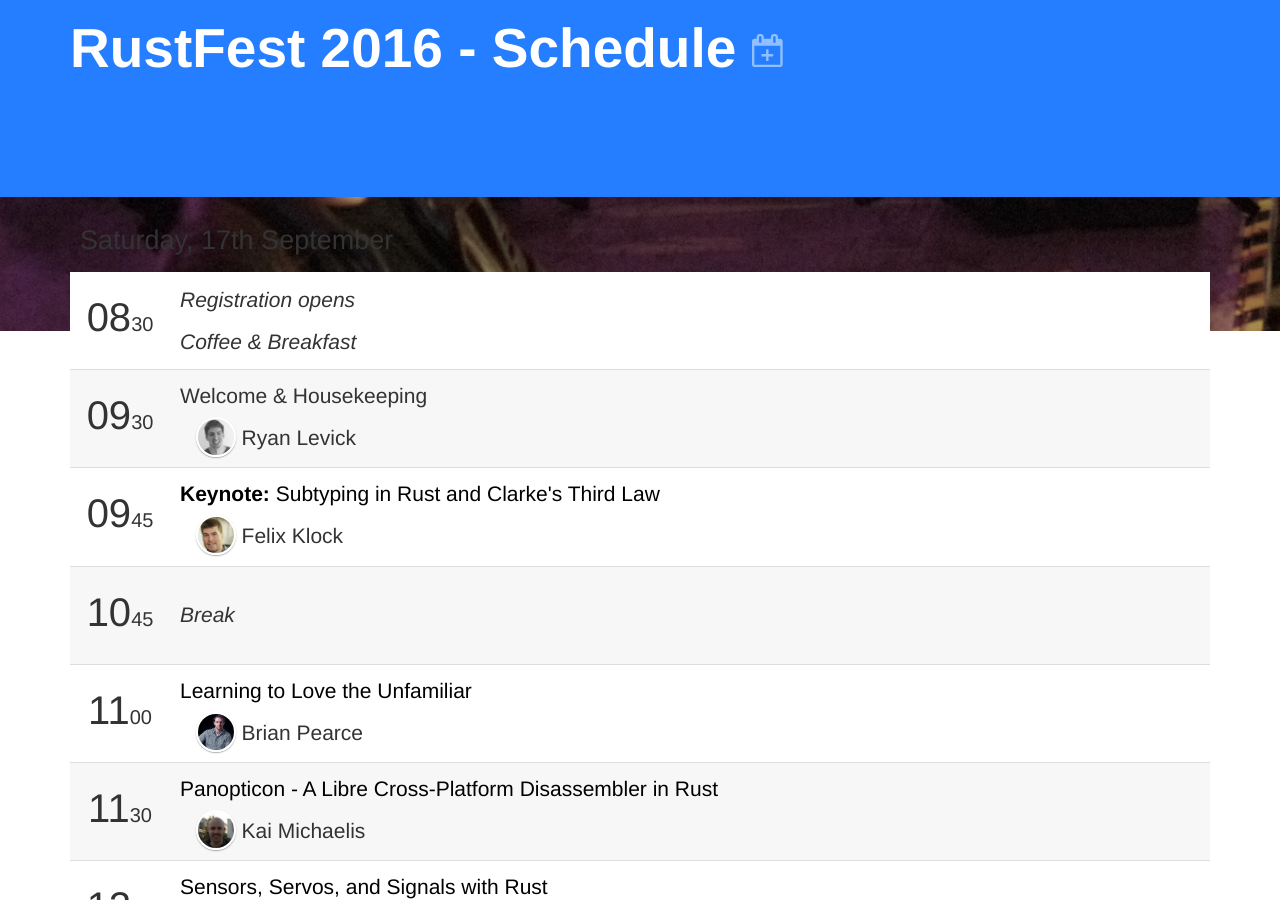
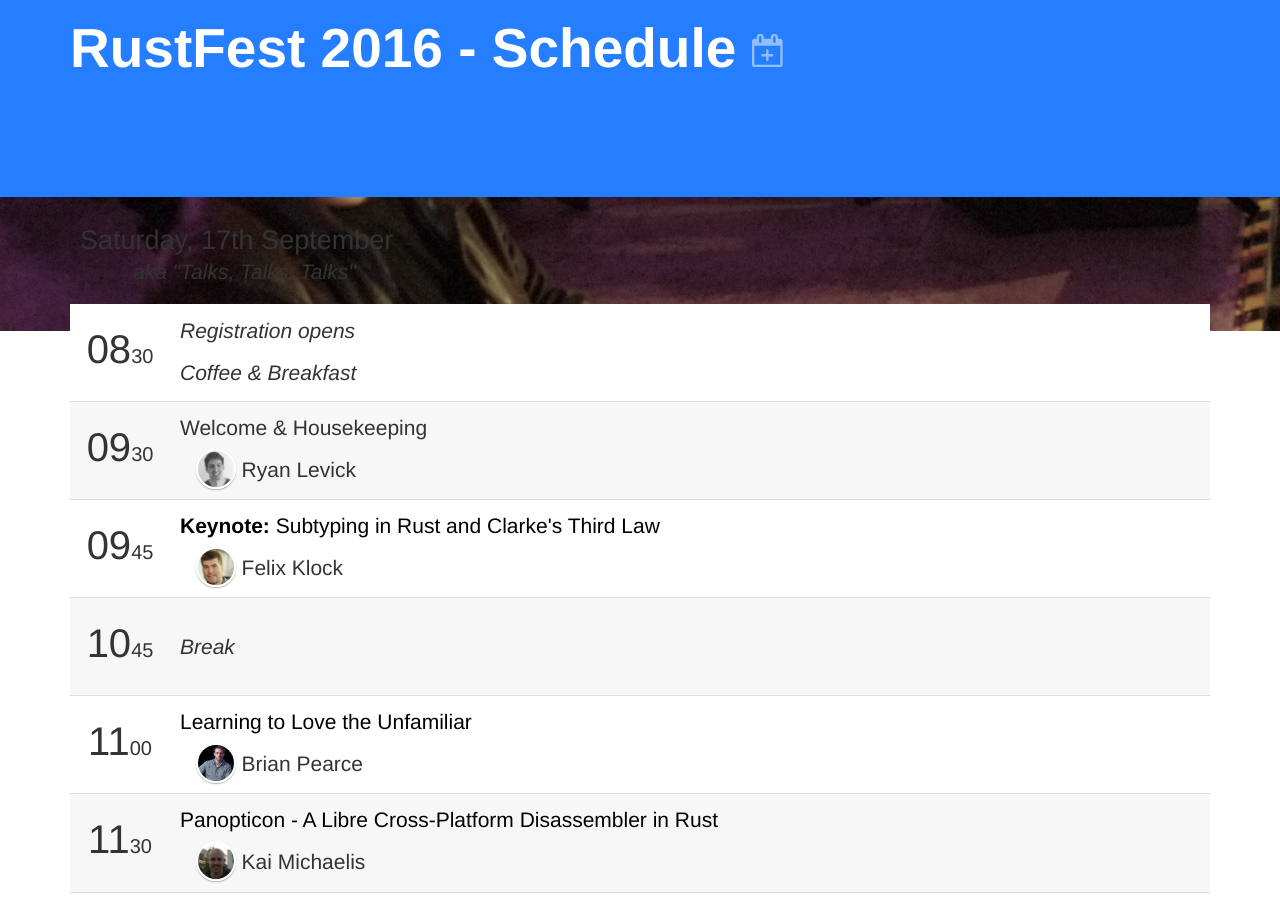
Before and after one commit to RustFestEU/blog.rustfest.eu, a Jekyll site: the page built from index.html, in a window 1280 px wide and 900 px high, scrolled down 569 px. Built offline with Jekyll 4.4.1, drawn with Linux system fonts in a browser that asks for light colours.

Commit message:
adding subtitles

```diff
--- a/_includes/_schedule.html
+++ b/_includes/_schedule.html
@@ -9,6 +9,7 @@
 <div class='schedule'>
   <section>
     <h2 class="title">Saturday, 17th September</h2>
+    <span style="margin-left: 3em; font-style: italic">aka "Talks, Talks, Talks"</span>
     <table cellspacing='0'>
       <tr>
         <td class="time">08<span>30</span></td>
@@ -186,6 +187,7 @@
     </table>
 
     <h2 class="title">Sunday, 18th September</h2>
+    <span style="margin-left: 3em; font-style: italic">aka "Workshop day"</span>
     <table cellspacing='0'>
       <tr>
         <td class="time">09<span>30</span></td>
```
Also changed, not shown: index.html (line endings or trailing spaces).
